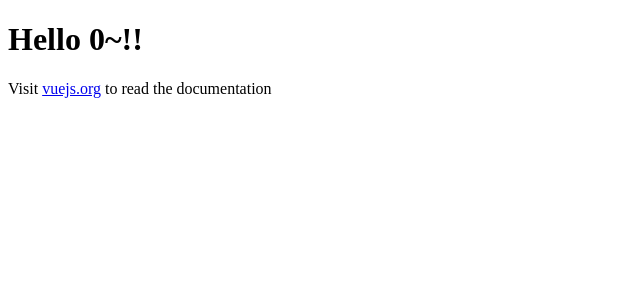
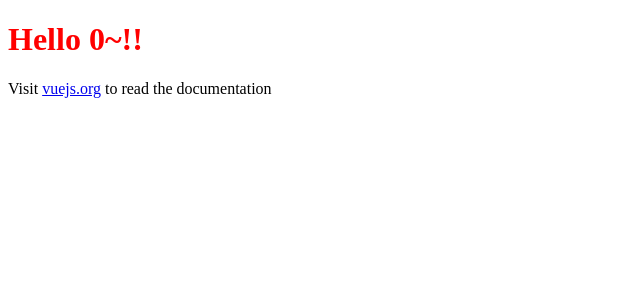
Before and after one commit to Dohyundev/CJ-Vue, a Vue app: page / in a window 1280 px wide. Shown: the top 300 px of the page, without its empty margins (0-640 px from the left). Built offline with nearby package versions, Linux system fonts and the light colour scheme; the HTML template or start-up script is replaced by a standard one.

Commit message:
260826-12:50

```diff
--- a/src/App.vue
+++ b/src/App.vue
@@ -2,20 +2,47 @@
 import { ref } from 'vue'
 
 // let count = 0
+const colorName = ref('color-red')
 const count = ref(0)
+// const isActive = ref(false)
+// const elName = ref('paragraph')
+const myAttributes = {
+  class: 'active',
+  id: 'paragraph',
+  'data-count': 0
+}
 
 function increase() {
   count.value += 1
   console.log(count.value)
 }
+function changeColor() {
+  if (colorName.value === 'color-red') {
+    colorName.value = 'color-blue'
+  } else {
+    colorName.value = 'color-red'
+  }
+}
 </script>
 
 <template>
-  <h1 @click="increase()">Hello {{ count }}~!!</h1>
-  <p>
+  <h1
+    :class="colorName"
+    @click="increase(), changeColor()">
+    Hello {{ count }}~!!
+  </h1>
+  <p
+    v-bind="myAttributes">
     Visit <a href="https://vuejs.org/" target="_blank" rel="noopener">vuejs.org</a> to read the
     documentation
   </p>
 </template>
 
-<style scoped></style>
+<style scoped>
+.color-red {
+  color: red;
+}
+.color-blue {
+  color: blue;
+}
+</style>
```
